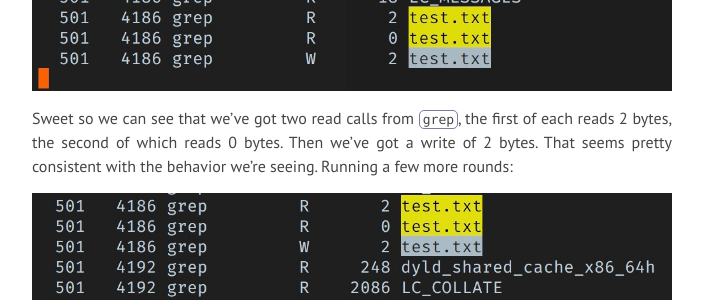
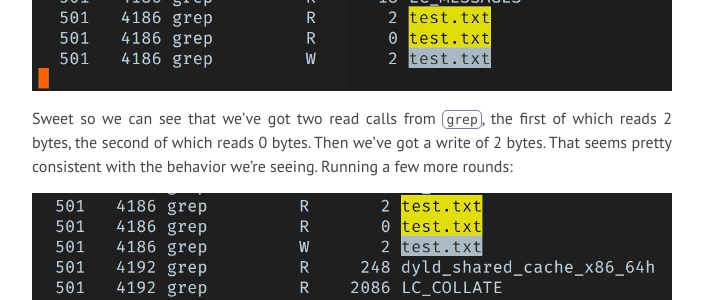
Before and after one commit to anniecherk/anniecherk.github.io, a Jekyll site: the page built from _posts/2018-01-11-grep.markdown, in a window 1280 px wide and 900 px high, scrolled down 4560 px. Shown: the part 152-452 px from the top of the window, without its empty margins (288-991 px from the left). Built offline with Jekyll 4.4.1, drawn with Linux system fonts in a browser that asks for light colours; nearby versions of some CDN libraries; some of the changed text lies outside the part shown.

Commit message:
typo fixes

```diff
--- a/_posts/2018-01-11-grep.markdown
+++ b/_posts/2018-01-11-grep.markdown
@@ -147,7 +147,7 @@ Okay, so after running that in one shell, I'll pop open another shell and repeat
 
 ![](/images/rwsnoop1.jpg)
 
-Sweet so we can see that we've got two read calls from `grep`, the first of each reads 2 bytes, the second of which reads 0 bytes. Then we've got a write of 2 bytes. That seems pretty consistent with the behavior we're seeing. Running a few more rounds:
+Sweet so we can see that we've got two read calls from `grep`, the first of which reads 2 bytes, the second of which reads 0 bytes. Then we've got a write of 2 bytes. That seems pretty consistent with the behavior we're seeing. Running a few more rounds:
 
 ![](/images/rwsnoop2.jpg)
 
```
Also changed, not shown: other parts of _posts/2018-01-11-grep.markdown (+1 -1 lines).
